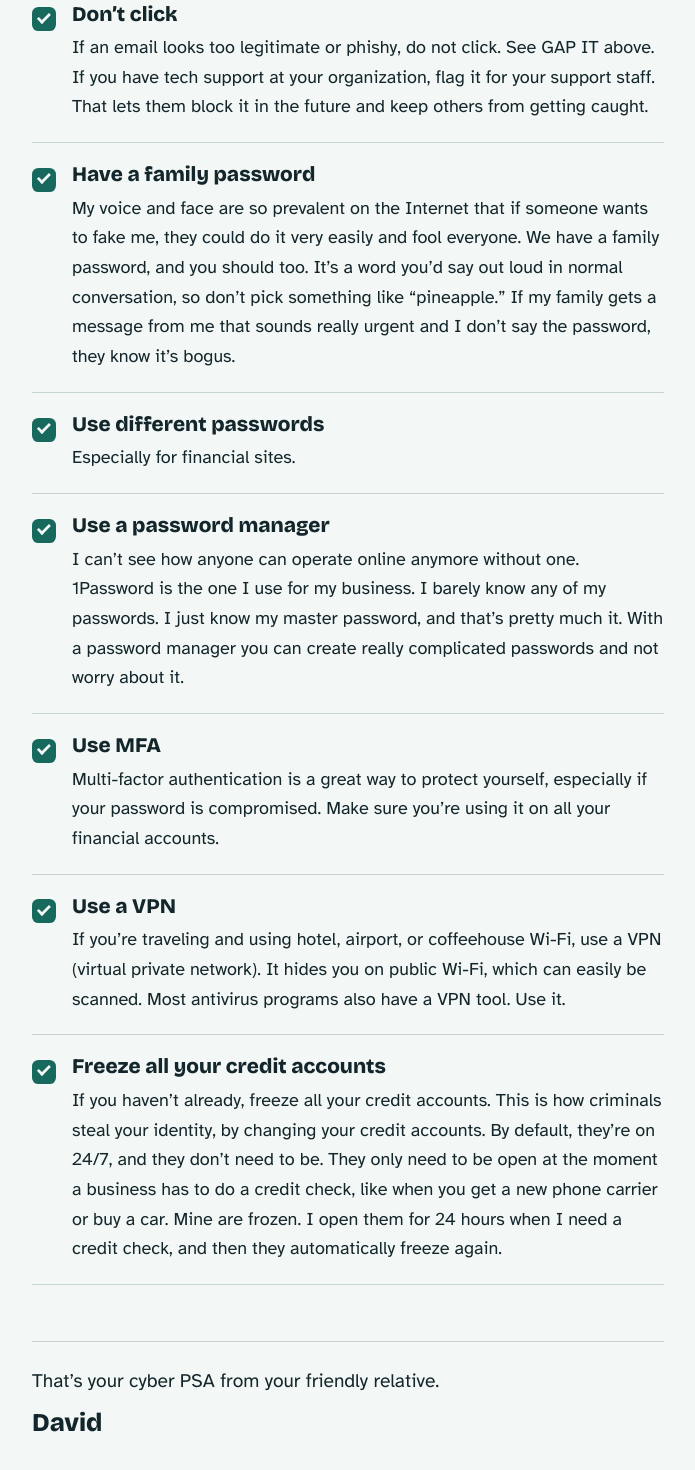
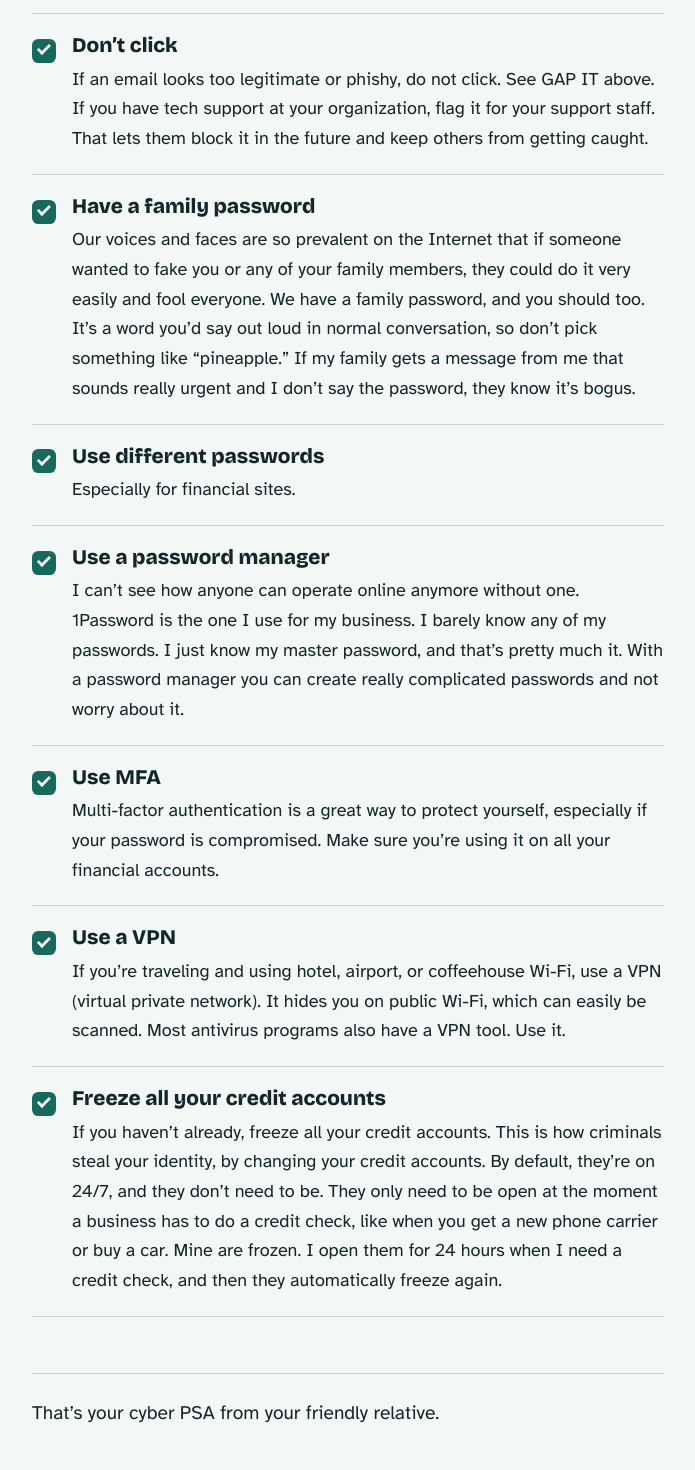
Before and after one commit to CISO-Series/cyber-psa, a plain HTML site: page index.html in a window 1280 px wide. Shown: the part 4984-6454 px from the top of the page, without its empty margins (292-987 px from the left). Drawn offline with nearby package versions, Linux system fonts and the light colour scheme.

Commit message:
Apply text edits: Steve Prentice credit, family password wording, remove sign-off name
Co-Authored-By: Claude Opus 5.5 <noreply@anthropic.com>

```diff
--- a/index.html
+++ b/index.html
@@ -385,7 +385,7 @@ h2.section{
 
   <section class="gap" id="gap-it" aria-labelledby="gap-title">
     <h3 id="gap-title">GAP IT</h3>
-    <p>Never respond directly to any kind of message. These scams can come through any type of messaging tool. Instead of responding directly, log into whatever system you think may be at issue like you normally would, or call the organization by looking up the number on their site, not the message you received.</p>
+    <p>Never respond directly to any kind of message. These scams can come through any type of messaging tool. Instead of responding directly, log into whatever system you think may be at issue like you normally would, or call the organization by looking up the number on their site, not the message you received. Kudos to CISO Series reporter Steve Prentice for bringing this term to my attention.</p>
   </section>
 
   <ul class="tips">
@@ -395,7 +395,7 @@ h2.section{
     </li>
     <li id="family-password">
       <h3>Have a family password</h3>
-      <p>My voice and face are so prevalent on the Internet that if someone wants to fake me, they could do it very easily and fool everyone. We have a family password, and you should too. It’s a word you’d say out loud in normal conversation, so don’t pick something like “pineapple.” If my family gets a message from me that sounds really urgent and I don’t say the password, they know it’s bogus.</p>
+      <p>Our voices and faces are so prevalent on the Internet that if someone wanted to fake you or any of your family members, they could do it very easily and fool everyone. We have a family password, and you should too. It’s a word you’d say out loud in normal conversation, so don’t pick something like “pineapple.” If my family gets a message from me that sounds really urgent and I don’t say the password, they know it’s bogus.</p>
     </li>
     <li>
       <h3>Use different passwords</h3>
@@ -421,7 +421,6 @@ h2.section{
 
   <footer class="signoff">
     <p>That’s your cyber PSA from your friendly relative.</p>
-    <p class="name">David</p>
   </footer>
 
 </main>
```
Also changed, not shown: 1 other file.
